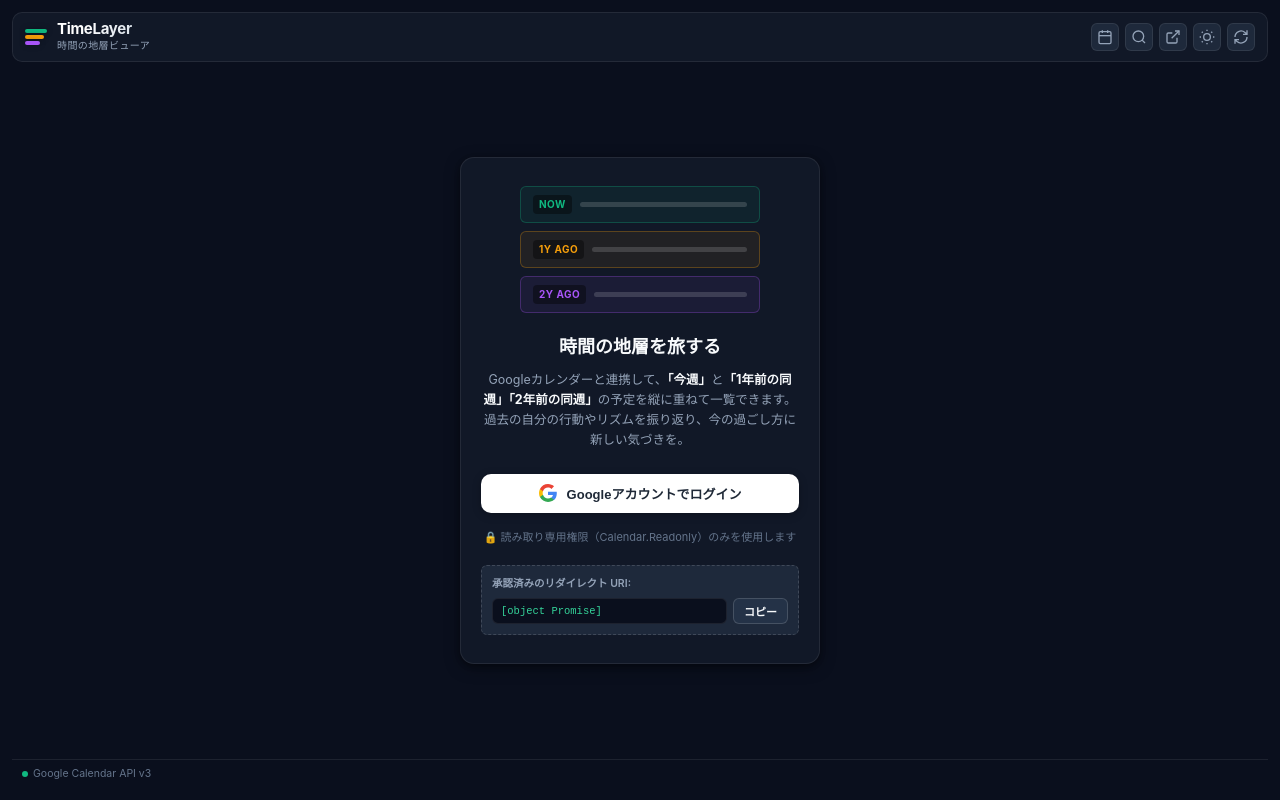
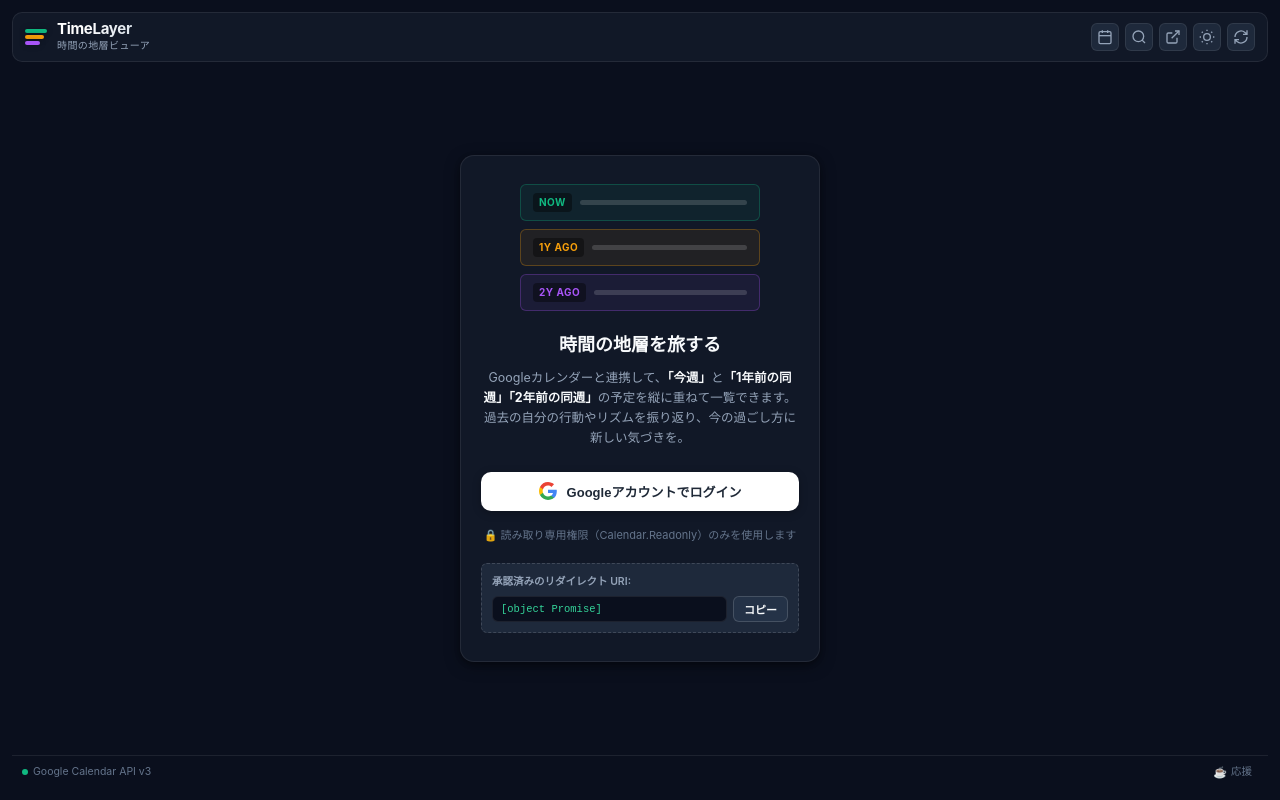
Before and after one commit to youichi-nakajima/timelayer-extension, a browser extension: page sidepanel.html in a window 1280 px wide. Drawn offline with Linux system fonts and the light colour scheme.

Commit message:
feat: add Buy Me a Coffee links and badges to README and UI footers

```diff
--- a/dashboard.css
+++ b/dashboard.css
@@ -1677,6 +1677,38 @@ body {
 
 .footer-divider { color: var(--border-strong); }
 
+.footer-right {
+  display: flex;
+  align-items: center;
+  gap: 8px;
+}
+
+.coffee-link {
+  display: inline-flex;
+  align-items: center;
+  gap: 5px;
+  color: var(--text-tertiary);
+  text-decoration: none;
+  padding: 2px 7px;
+  border-radius: var(--radius-sm);
+  font-weight: 500;
+  transition: all var(--transition-fast);
+}
+
+.coffee-link:hover {
+  color: var(--l2-color);
+  background-color: var(--l2-bg);
+}
+
+.coffee-icon {
+  font-size: 12px;
+  line-height: 1;
+}
+
+.coffee-text {
+  font-size: 11px;
+}
+
 /* Responsive Grid */
 @media (max-width: 1100px) {
   .panoramic-grid {
--- a/sidepanel.css
+++ b/sidepanel.css
@@ -1311,6 +1311,12 @@ body {
   margin-top: auto;
 }
 
+.footer-left {
+  display: flex;
+  align-items: center;
+  gap: 8px;
+}
+
 .footer-status {
   display: flex;
   align-items: center;
@@ -1324,6 +1330,32 @@ body {
   height: 6px;
   background: var(--l1-color);
   border-radius: 50%;
+}
+
+.coffee-link {
+  display: inline-flex;
+  align-items: center;
+  gap: 4px;
+  color: var(--text-tertiary);
+  text-decoration: none;
+  padding: 2px 6px;
+  border-radius: var(--radius-sm);
+  font-weight: 500;
+  transition: all var(--transition-fast);
+}
+
+.coffee-link:hover {
+  color: var(--l2-color);
+  background-color: var(--l2-bg);
+}
+
+.coffee-icon {
+  font-size: 11px;
+  line-height: 1;
+}
+
+.coffee-text {
+  font-size: 10.5px;
 }
 
 /* ==========================================================================
--- a/sidepanel.html
+++ b/sidepanel.html
@@ -285,8 +285,14 @@
 
     <!-- Footer -->
     <footer class="app-footer">
-      <span id="footer-status" class="footer-status">Google Calendar API v3</span>
-      <span id="last-updated" class="last-updated"></span>
+      <div class="footer-left">
+        <span id="footer-status" class="footer-status">Google Calendar API v3</span>
+        <span id="last-updated" class="last-updated"></span>
+      </div>
+      <a href="https://buymeacoffee.com/youichinakq" target="_blank" rel="noopener noreferrer" class="coffee-link" title="Buy Me a Coffee で応援する">
+        <span class="coffee-icon">☕</span>
+        <span class="coffee-text">応援</span>
+      </a>
     </footer>
   </div>
 
```
Also changed, not shown: dashboard.html (+5 -0 lines), 1 other file.
